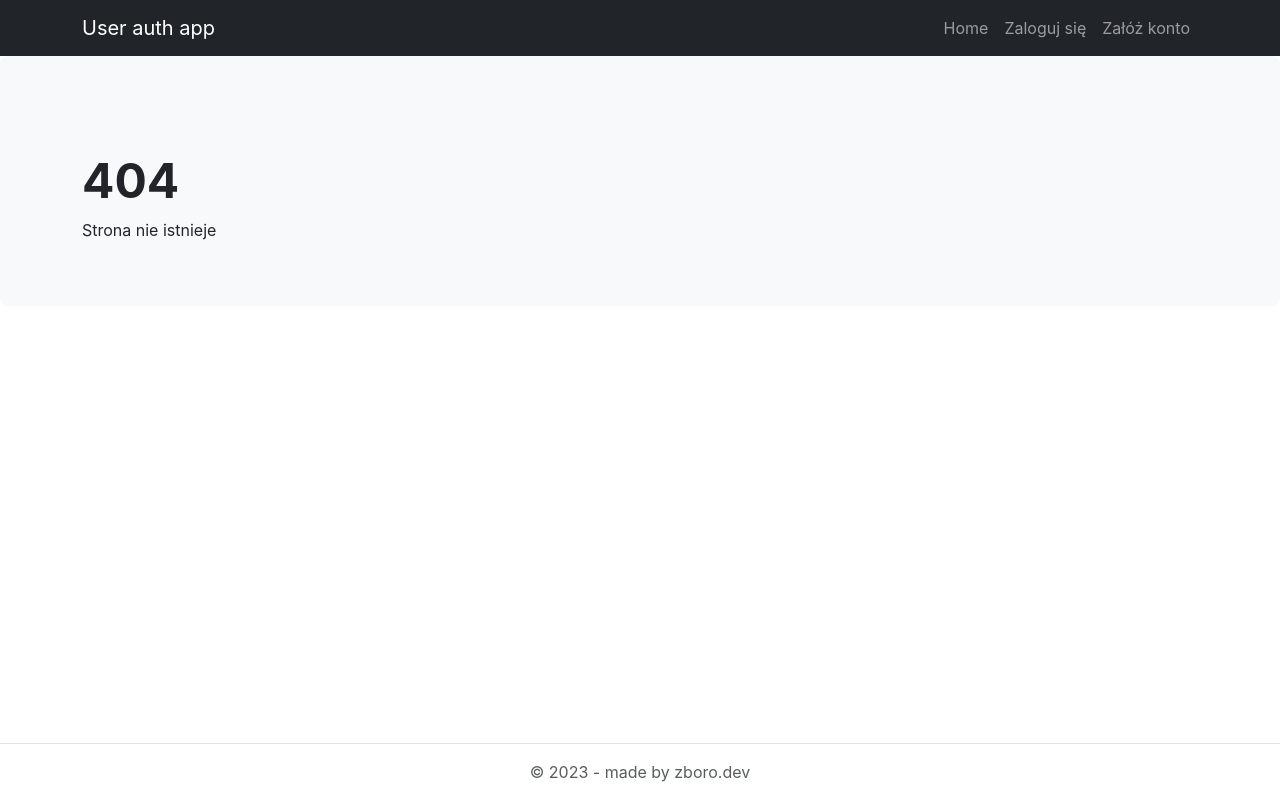
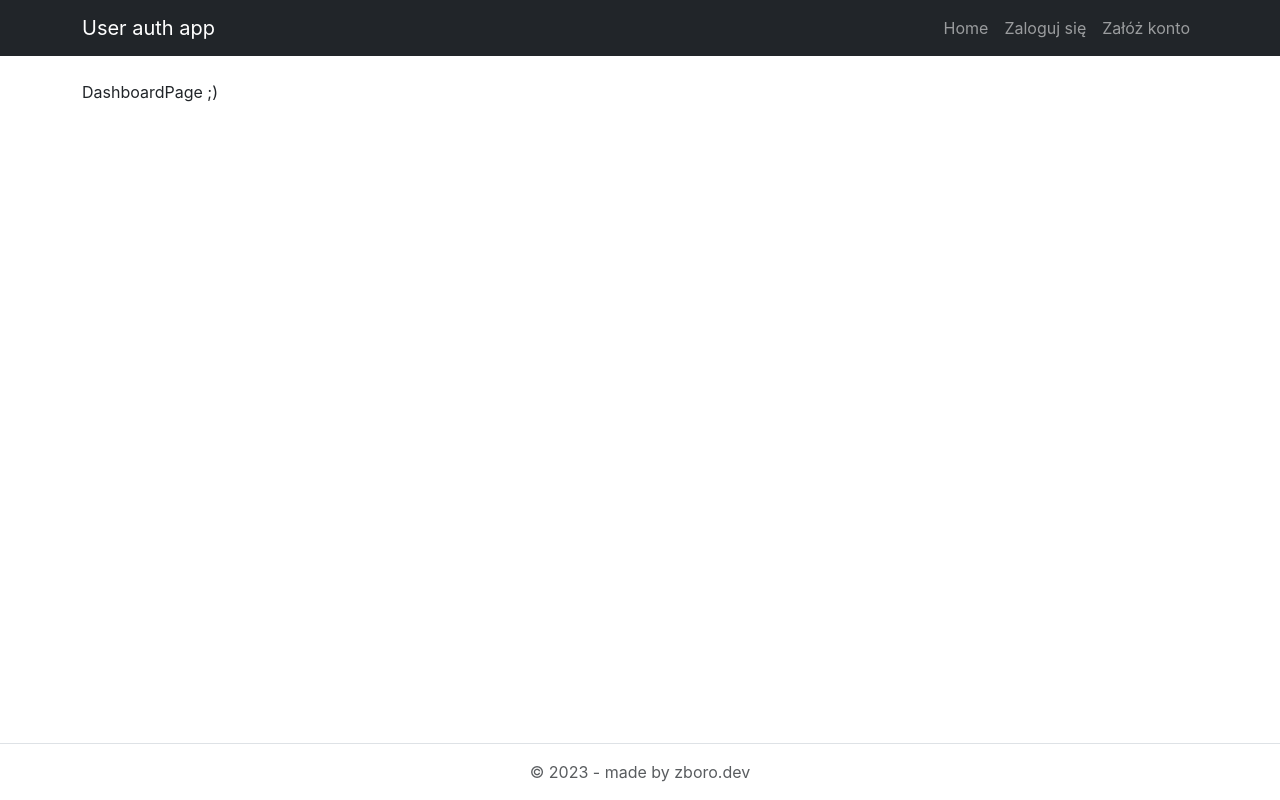
Before and after one commit to marek7654/user-auth-frontend, a React (Create React App) app: page /dashboard in a window 1280 px wide. Before the commit this address had no page. Built offline with nearby package versions, Linux system fonts and the light colour scheme.

Commit message:
Add Dashboard page

```diff
--- a/src/App.js
+++ b/src/App.js
@@ -5,6 +5,7 @@ import HomePage from './pages/Home';
 import ErrorPage from './pages/Error';
 import LoginPage from './pages/Login';
 import SignupPage from './pages/Signup';
+import DashboardPage from './pages/Dashboard';
 import { action as authAction } from './actions/auth-actions'
 
 const router = createBrowserRouter([
@@ -16,6 +17,7 @@ const router = createBrowserRouter([
       { index: true, element: <HomePage /> },
       { path: 'login', element: <LoginPage />, action: authAction },
       { path: 'signup', element: <SignupPage />, action: authAction },
+      { path: '/dashboard', element: <DashboardPage /> },
     ],
   },
 ]);
--- /dev/null
+++ b/src/pages/Dashboard.js
@@ -0,0 +1,5 @@
+const Dashboard = () => {
+  return <p>DashboardPage ;)</p>
+};
+
+export default Dashboard;
```
